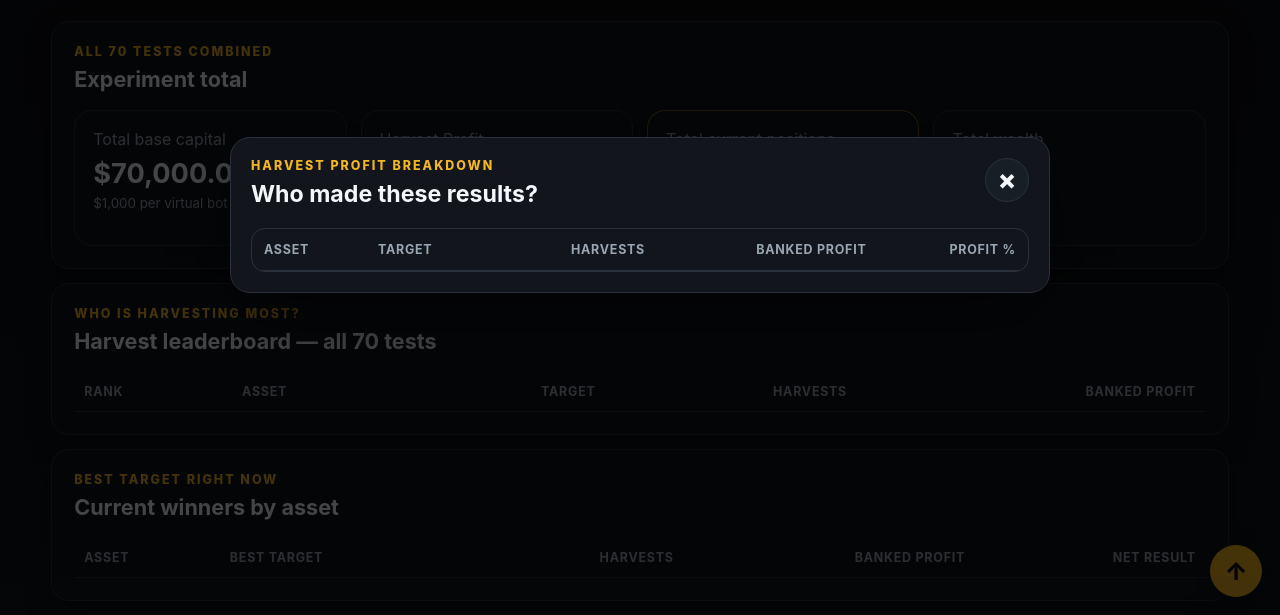
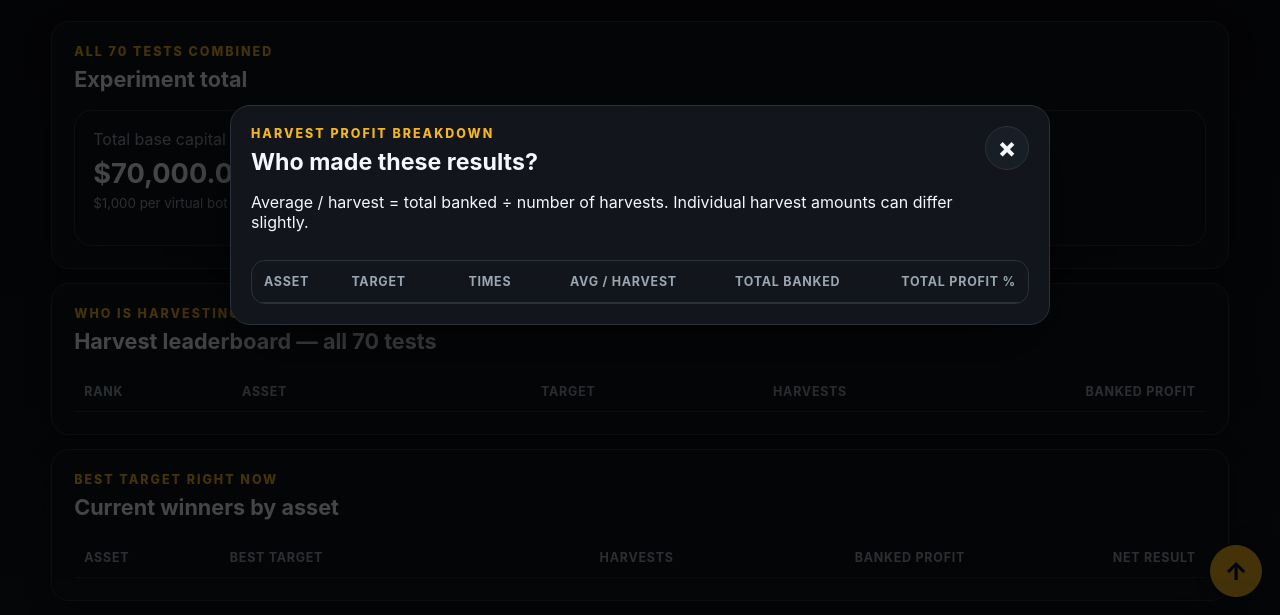
Before and after one commit to vincentmaster90/trump-crumb-harvester, a website: page index.html in a window 1280 px wide. Both pictures are taken after a click on the button "0 harvests". Shown: the part 185-800 px from the top of the page. Drawn offline with Linux system fonts and the light colour scheme; no server answers.

Commit message:
Clarify per-harvest vs total profit in popup

```diff
--- a/index.html
+++ b/index.html
@@ -7,5 +7,5 @@
 <section class="panel log-panel"><div class="panel-head"><div><p class="eyebrow">0.05% • 0.1% • 0.15% • 0.2% • 0.5% • 1% • 2%</p><h2>Live scoreboard</h2></div><button id="refreshBtn" class="secondary small">Refresh now</button></div><div class="table-wrap"><table><thead><tr><th>Asset</th><th>Target</th><th>Price</th><th>Capital</th><th>Cycle move</th><th>Harvests</th><th>Banked profit</th><th>Unrealized</th><th>Net result</th><th>Total wealth</th></tr></thead><tbody id="scoreBody"></tbody></table></div></section>
 <section id="botsGrid" class="grid two"></section><footer>Paper simulator only. No real Kraken orders. Fees and slippage are excluded.</footer></main>
 <button id="backToTop" class="back-to-top" type="button" aria-label="Back to top" title="Back to top">↑</button>
-<div id="harvestModal" class="modal-overlay" hidden><section class="harvest-modal" role="dialog" aria-modal="true" aria-labelledby="harvestModalTitle"><div class="modal-head"><div><p class="eyebrow">HARVEST PROFIT BREAKDOWN</p><h2 id="harvestModalTitle">Who made these results?</h2><p id="harvestModalSummary" class="muted"></p></div><button id="closeHarvestModal" class="modal-close" type="button" aria-label="Close">×</button></div><div class="modal-table-wrap"><table class="modal-table"><thead><tr><th>Asset</th><th>Target</th><th>Harvests</th><th>Banked profit</th><th>Profit %</th></tr></thead><tbody id="harvestBreakdownBody"></tbody></table></div></section></div>
+<div id="harvestModal" class="modal-overlay" hidden><section class="harvest-modal" role="dialog" aria-modal="true" aria-labelledby="harvestModalTitle"><div class="modal-head"><div><p class="eyebrow">HARVEST PROFIT BREAKDOWN</p><h2 id="harvestModalTitle">Who made these results?</h2><p id="harvestModalSummary" class="muted"></p><p class="modal-note">Average / harvest = total banked ÷ number of harvests. Individual harvest amounts can differ slightly.</p></div><button id="closeHarvestModal" class="modal-close" type="button" aria-label="Close">×</button></div><div class="modal-table-wrap"><table class="modal-table"><thead><tr><th>Asset</th><th>Target</th><th>Times</th><th>Avg / harvest</th><th>Total banked</th><th>Total profit %</th></tr></thead><tbody id="harvestBreakdownBody"></tbody></table></div></section></div>
 <script src="app.js"></script></body></html>
```
